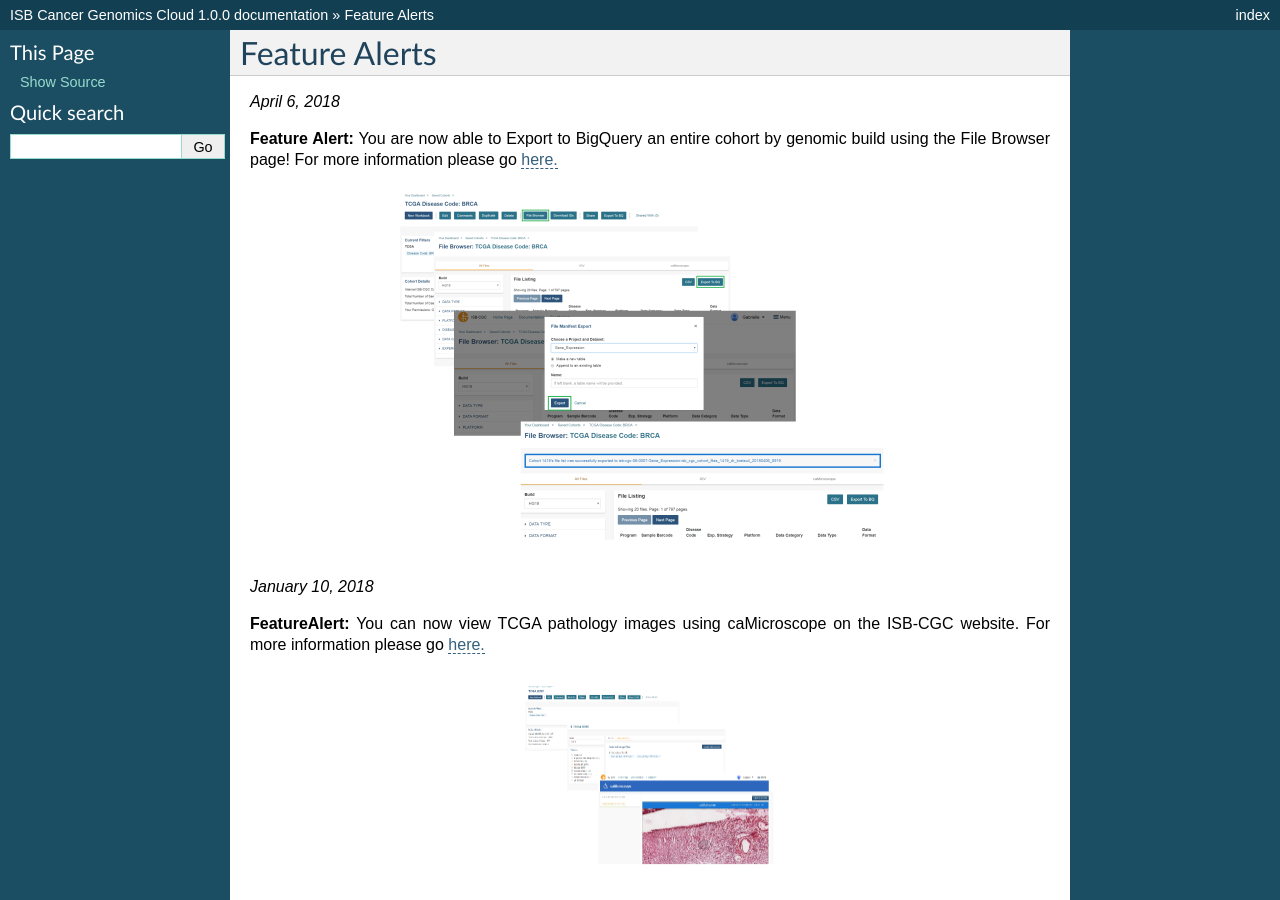
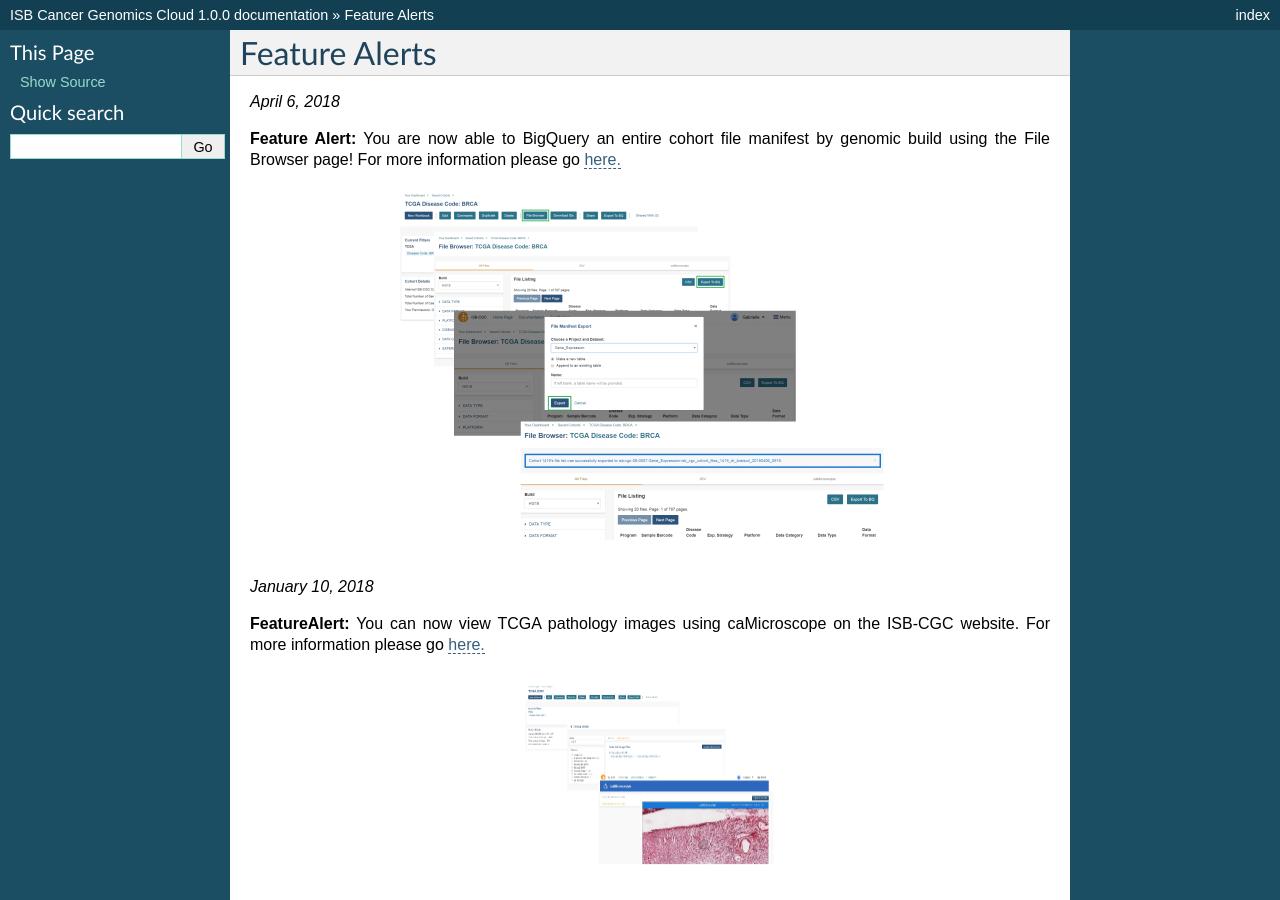
Before and after one commit to isb-cgc/readthedocs, a Sphinx documentation site: the page built from docs/source/sections/FeatureAlerts.rst, in a window 1280 px wide and 900 px high. Built offline with Sphinx 7.4.7, drawn with Linux system fonts in a browser that asks for light colours; pages that are not in the unit, such as notebooks, are missing from menus.

Commit message:
updated wording

```diff
--- a/docs/source/sections/FeatureAlerts.rst
+++ b/docs/source/sections/FeatureAlerts.rst
@@ -5,7 +5,7 @@
 
 *April 6, 2018*
 
-**Feature Alert:**  You are now able to Export to BigQuery an entire cohort by genomic build using the File Browser page! For more information please go `here. <http://isb-cancer-genomics-cloud.readthedocs.io/en/latest/sections/webapp/Saved-Cohorts.html#export-file-list-to-bigquery>`_
+**Feature Alert:**  You are now able to BigQuery an entire cohort file manifest by genomic build using the File Browser page! For more information please go `here. <http://isb-cancer-genomics-cloud.readthedocs.io/en/latest/sections/webapp/Saved-Cohorts.html#export-file-list-to-bigquery>`_
 
 .. image:: ExportBQTweet-1.png
    :scale: 25
```
